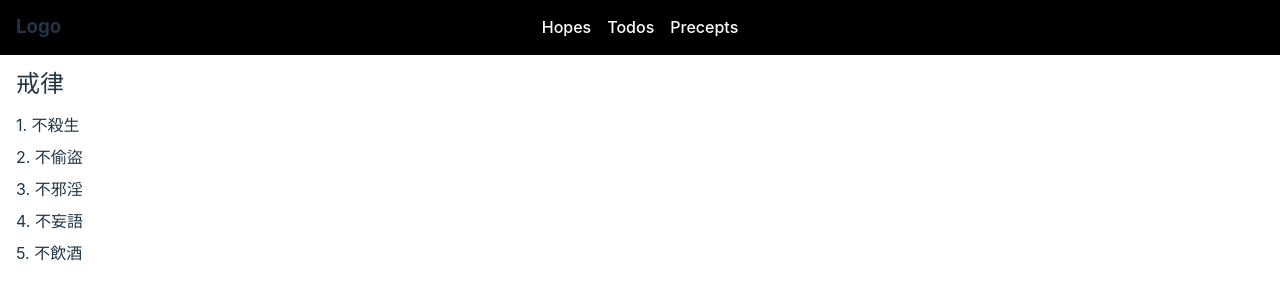
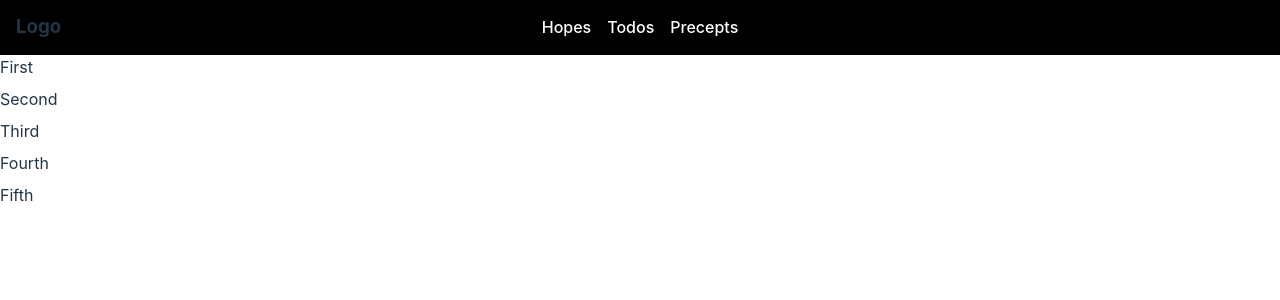
Before and after one commit to echoedinvoker/record, a React (Vite) app: page /precepts in a window 1280 px wide. Shown: the top 300 px of the page. Built offline with nearby package versions, Linux system fonts and the light colour scheme; no server answers.

Commit message:
feat: Implement drag and drop functionality for precepts

```diff
--- a/src/routes/precepts.tsx
+++ b/src/routes/precepts.tsx
@@ -1,37 +1,45 @@
-import React from 'react';
-import styled from 'styled-components';
+import { DragDropContext, Draggable, DraggableProvided, Droppable, DroppableProvided, DropResult } from "react-beautiful-dnd";
+import { DroppableArea } from "../components/ui";
+import { useState } from "react";
 
-const PreceptsContainer = styled.div`
-  padding: 1rem;
-`;
-
-const PreceptsTitle = styled.h1`
-  font-size: 1.5rem;
-  margin-bottom: 1rem;
-`;
-
-const PreceptsList = styled.ul`
-  list-style-type: none;
-  padding: 0;
-`;
-
-const PreceptItem = styled.li`
-  margin-bottom: 0.5rem;
-`;
-
-const Precepts: React.FC = () => {
+export default function Precepts() {
+  const [precepts, setprecepts] = useState([
+    { id: "1", content: "First" },
+    { id: "2", content: "Second" },
+    { id: "3", content: "Third" },
+    { id: "4", content: "Fourth" },
+    { id: "5", content: "Fifth" },
+  ]);
+  function onDragEnd(result: DropResult) {
+    console.log(result);
+  }
   return (
-    <PreceptsContainer>
-      <PreceptsTitle>戒律</PreceptsTitle>
-      <PreceptsList>
-        <PreceptItem>1. 不殺生</PreceptItem>
-        <PreceptItem>2. 不偷盜</PreceptItem>
-        <PreceptItem>3. 不邪淫</PreceptItem>
-        <PreceptItem>4. 不妄語</PreceptItem>
-        <PreceptItem>5. 不飲酒</PreceptItem>
-      </PreceptsList>
-    </PreceptsContainer>
+    <DragDropContext onDragEnd={onDragEnd}>
+      <Droppable droppableId="precept-droppable-area">
+        {(provided: DroppableProvided) => (
+          <DroppableArea
+            ref={(element) => {
+              provided.innerRef(element);
+            }}
+            {...provided.droppableProps}
+          >
+            {precepts.map((precent, index) => (
+              <Draggable draggableId={precent.id} index={index} key={precent.id}>
+                {(provided: DraggableProvided) => (
+                  <div
+                    ref={provided.innerRef}
+                    {...provided.draggableProps}
+                    {...provided.dragHandleProps}
+                  >
+                    {precent.content}
+                  </div>
+                )}
+              </Draggable>
+            ))}
+            {provided.placeholder}
+          </DroppableArea>
+        )}
+      </Droppable>
+    </DragDropContext>
   );
-};
-
-export default Precepts;
+}
```
